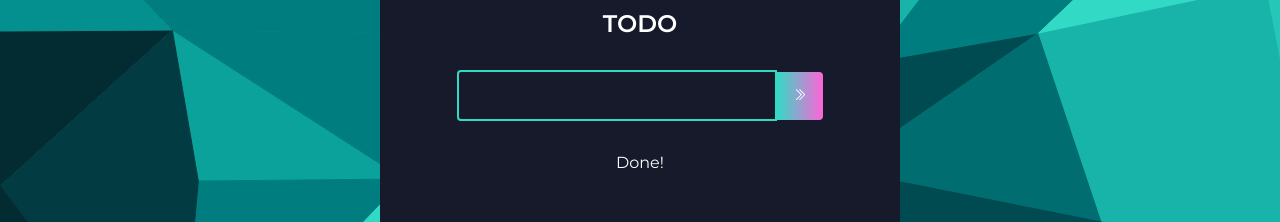
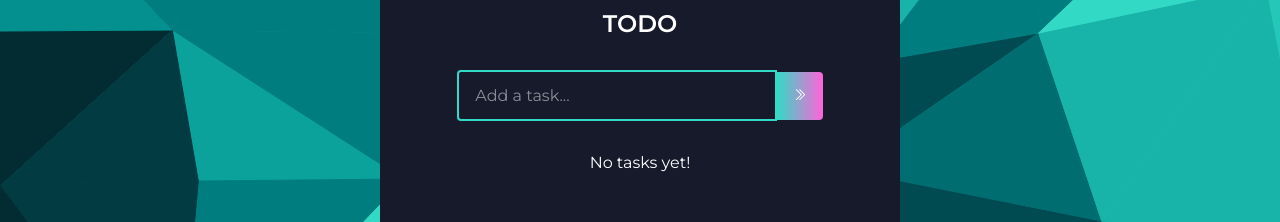
Before and after one commit to VeronicaAndersen/Todolist_app, a React (Create React App) app: page / in a window 1280 px wide. Shown: the part 151-373 px from the top of the page. Built offline with nearby package versions, Linux system fonts and the light colour scheme.

Commit message:
Refacor: simplified code base

```diff
--- a/src/App.js
+++ b/src/App.js
@@ -1,12 +1,10 @@
-
 import './App.css';
-import TodoList from './components/TodoList';
-
+import TodoForm from './components/TodoForm';
 
 function App() {
   return (
     <div className="todo-app">
-        <TodoList />
+      <TodoForm />
     </div>
   );
 }
--- a/src/components/ListItem.js
+++ b/src/components/ListItem.js
@@ -1,24 +1,25 @@
 import { RiCloseCircleLine } from 'react-icons/ri';
 import { AiOutlineCheck } from 'react-icons/ai';
 
-const ListItem = ({ text, deleteTodo, isChecked, toggleChecked }) => {
-
+function ListItem({ text, isChecked, toggleChecked, deleteTodo }) {
     return (
-        <>
         <div className="todo">
-                <div className={`${isChecked ? "todo_radio" : "todo_radio_unchecked"}`} onClick={toggleChecked}>
-                    {isChecked && <AiOutlineCheck/>}
+            <div
+                className={isChecked ? 'todo_radio' : 'todo_radio_unchecked'}
+                onClick={toggleChecked}
+            >
+                {isChecked && <AiOutlineCheck />}
             </div>
 
-                <div className={` ${isChecked ? "todo-row complete" : "todo-row"}`} >
+            <div className={isChecked ? 'todo-row complete' : 'todo-row'}>
                 {text}
             </div>
+
             <div className="todo_delete" onClick={deleteTodo}>
-                    <RiCloseCircleLine className='delete-icon' />
+                <RiCloseCircleLine className="delete-icon" />
             </div>
         </div>
-        </>
-    )
+    );
 }
 
-export default ListItem
+export default ListItem;
--- a/src/components/TodoForm.js
+++ b/src/components/TodoForm.js
@@ -1,89 +1,69 @@
-import { useState, useEffect } from 'react'
+import { useState, useEffect } from 'react';
 import { BsChevronDoubleRight } from 'react-icons/bs';
 import ListItem from './ListItem';
 
 function TodoForm() {
-    // Gets todoItems from localstorage if there´s.
-    const [allTodos, setAllTodos] = useState(() => {
-        return JSON.parse(localStorage.getItem("Todos")) || []
-    })
-    const [todo, setTodo] = useState()
-
-    // Add todos and prevent page to relode.
-    const addTodo = (e) => {
-        e.preventDefault()
-        const todoItem = {
-            id: new Date().getTime(),
-            text: todo,
-            isChecked: false
-        }
-        if (todo !== "") {
-            setAllTodos([...allTodos].concat(todoItem))
-            setTodo("")
-        }
-    }
-    // Gets all todos
-    const getAllTodos = () => {
-        let stored = JSON.parse(localStorage.getItem("Todos"))
-        if (stored) {
-            setAllTodos(stored)
-        }
-    }
-    // Updates if todo is done
-    const toggleChecked = (id) => {
-        let updatedTodos = [...allTodos].map(todo => {
-            if (todo.id === id) {
-                todo.isChecked = !todo.isChecked
-            }
-            return todo
-        })
-        setAllTodos(updatedTodos)
-    }
-    // Deletes todo
-    const deleteTodo = (id) => {
-        const filteredTodo = allTodos.filter(todo => todo.id !== id)
-        setAllTodos(filteredTodo)
-    }
+    const [todos, setTodos] = useState(() => {
+        return JSON.parse(localStorage.getItem('Todos')) || [];
+    });
+    const [inputValue, setInputValue] = useState('');
 
     useEffect(() => {
-        getAllTodos()
-    }, [])
+        localStorage.setItem('Todos', JSON.stringify(todos));
+    }, [todos]);
 
+    const addTodo = (e) => {
+        e.preventDefault();
+        if (!inputValue.trim()) return;
 
-    useEffect(() => {
-        localStorage.setItem("Todos", JSON.stringify(allTodos))
-    }, [allTodos])
+        const newTodo = {
+            id: Date.now(),
+            text: inputValue,
+            isChecked: false
+        };
+        setTodos([...todos, newTodo]);
+        setInputValue('');
+    };
+
+    const toggleChecked = (id) => {
+        setTodos(todos.map(todo =>
+            todo.id === id ? { ...todo, isChecked: !todo.isChecked } : todo
+        ));
+    };
+
+    const deleteTodo = (id) => {
+        setTodos(todos.filter(todo => todo.id !== id));
+    };
 
     return (
         <>
-        {/* Form with input and a button */}
             <h1>TODO</h1>
-            <form className="todo-form" onSubmit={addTodo} >
-                <input type={"text"} className="todo-input" value={todo || ''} onChange={(e) => setTodo(e.target.value)} />
-                <button className="todo-button" onClick={addTodo} >
+            <form className="todo-form" onSubmit={addTodo}>
+                <input
+                    type="text"
+                    className="todo-input"
+                    value={inputValue}
+                    onChange={(e) => setInputValue(e.target.value)}
+                    placeholder="Add a task..."
+                />
+                <button type="submit" className="todo-button">
                     <BsChevronDoubleRight />
                 </button>
             </form>
 
+            {todos.map(todo => (
+                <ListItem
+                    key={todo.id}
+                    text={todo.text}
+                    isChecked={todo.isChecked}
+                    toggleChecked={() => toggleChecked(todo.id)}
+                    deleteTodo={() => deleteTodo(todo.id)}
+                />
+            ))}
 
-            { // Will be shown if there´s any todos in the list.
-                allTodos.map(todo => (
-                    <ListItem
-                        key={todo.id}
-                        deleteTodo={() => deleteTodo(todo.id)}
-                        text={todo.text}
-                        isChecked={todo.isChecked}
-                        toggleChecked={() => toggleChecked(todo.id)}
-                    />
-                ))
-            }
-            { // Else list will display this text.
-                allTodos.length === 0 && (
-                    <p>Done!</p>
-                )
-            }
+            {todos.length === 0 && <p>No tasks yet!</p>}
         </>
-    )
+    );
 }
 
-export default TodoForm
+export default TodoForm;
--- a/src/components/TodoList.js
+++ /dev/null
@@ -1,10 +0,0 @@
-import TodoForm from "./TodoForm";
-
-function TodoList() {
-    return (
-        <>
-            <TodoForm />
-        </>
-    );
-}
-export default TodoList;
--- a/src/index.js
+++ b/src/index.js
@@ -1,7 +1,6 @@
 import React from 'react';
 import ReactDOM from 'react-dom/client';
 import App from './App';
-
 
 const root = ReactDOM.createRoot(document.getElementById('root'));
 root.render(
```
Also changed, not shown: src/components/Todo.js (deleted, +0 -49 lines). Lines whose indentation alone changed are shown as unchanged.
